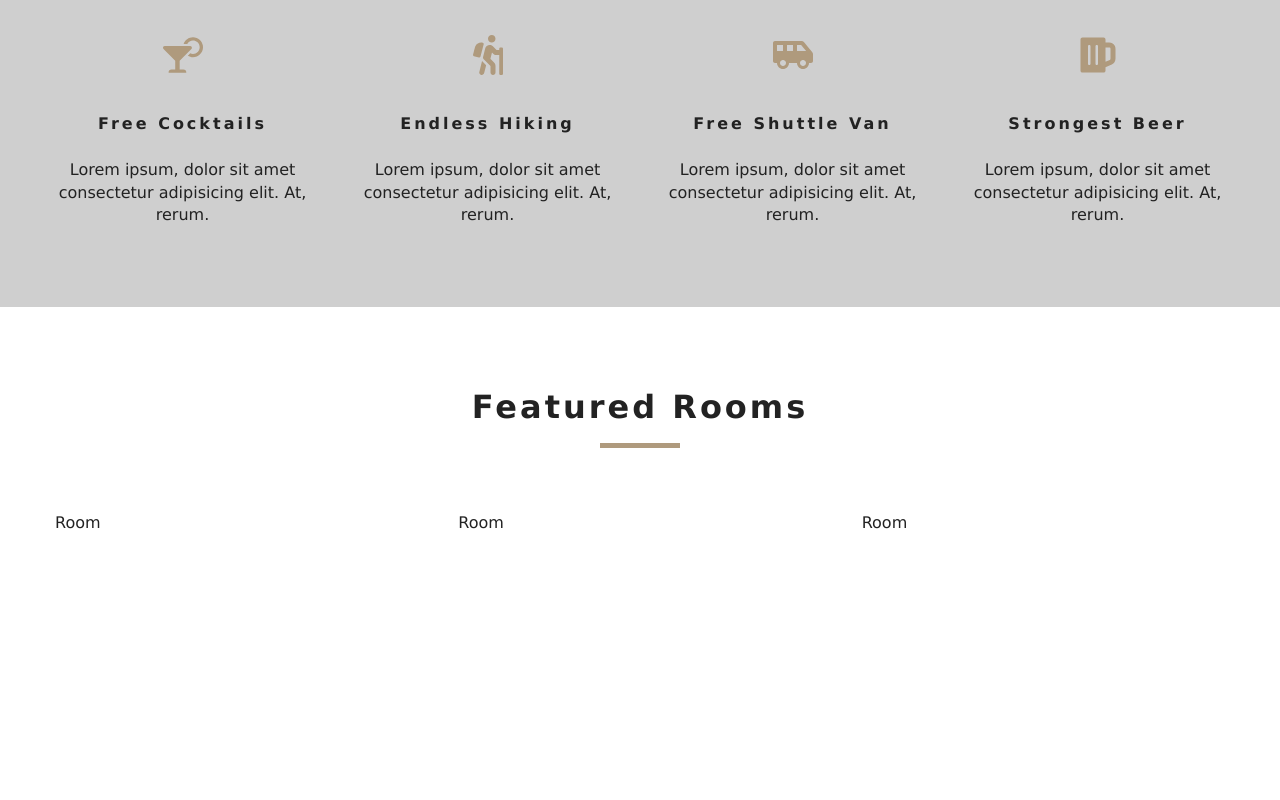
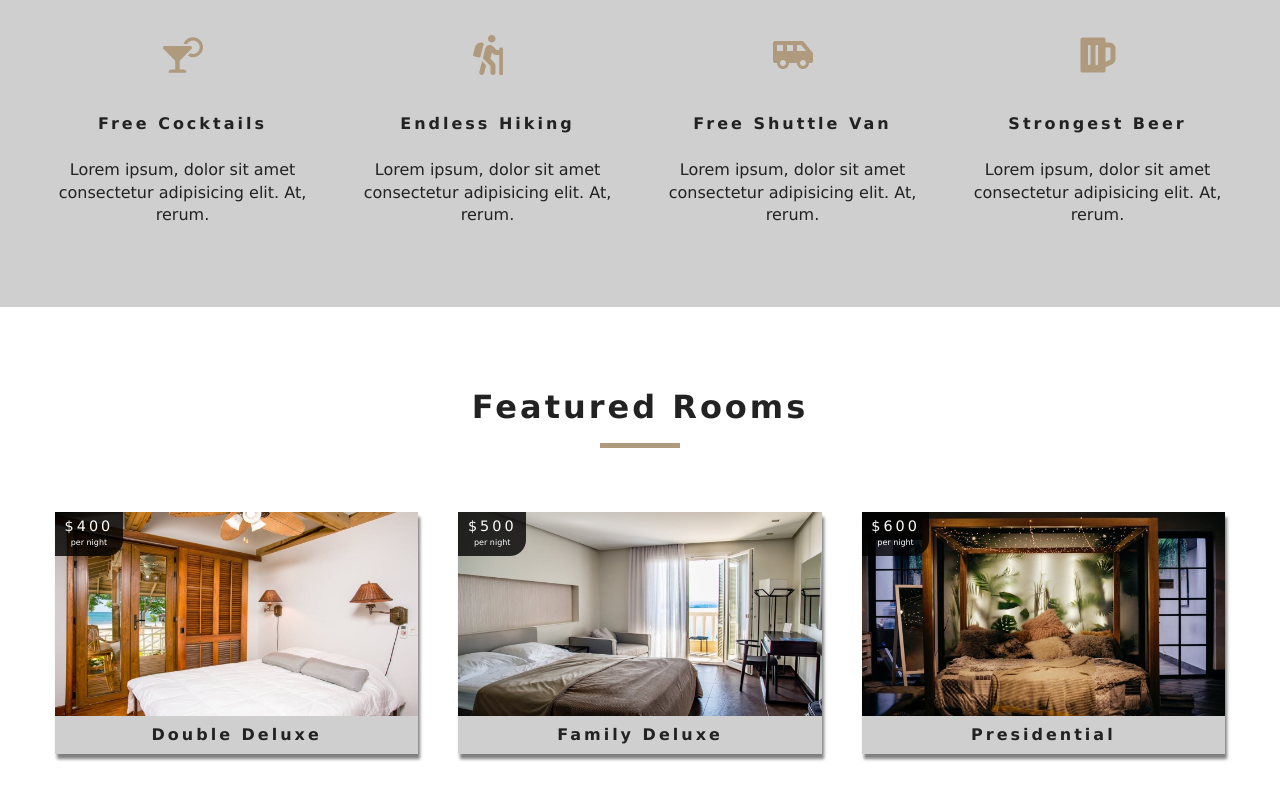
Before and after one commit to amesime-k/React-Beach-Resort, a React (Create React App) app: page / in a window 1280 px wide. Shown: the part 972-1772 px from the top of the page. Before the commit the page ends 1586 px from the top, so only its background shows below. Built offline with nearby package versions, Linux system fonts and the light colour scheme.

Commit message:
updated the context

```diff
--- a/src/component/FeaturedRooms.js
+++ b/src/component/FeaturedRooms.js
@@ -5,8 +5,9 @@ import Title from './Title'
 import Room from './Room'
 
 const FeaturedRooms = () => {
-    const roomCtx = useContext(RoomContext)
-  let { loading, featuredRooms: rooms } = roomCtx
+  const roomCtx = useContext(RoomContext)
+  let {roomData} = roomCtx
+  let { loading, featuredRooms: rooms } = roomData;
   rooms = rooms.map(room => (
     <Room  key={room.id} room={room} />
   ))
--- a/src/component/Room.js
+++ b/src/component/Room.js
@@ -1,9 +1,40 @@
 import React from 'react'
+import { Link } from 'react-router-dom'
+import defaultImg from '../images/room-1.jpeg'
+import PropTypes from 'prop-types'
 
-const Room = () => {
+
+const Room = ({room}) => {
+const {images,slug,name,price} = room
   return (
-    <div>Room</div>
+    <article className='room'>
+      <div className="img-container">
+        <img src={images[0] || defaultImg} alt="single room" />
+        <div className="price-top">
+          <h6>${price}</h6>
+          <p>per night</p>
+        </div>
+        <Link to={`/rooms/${slug}`} className='btn-primary room-link' >Features</Link>
+</div>
+      <p className='room-info'>{ name}</p>
+    </article>
   )
 }
 
+Room.propTypes = {
+  room: PropTypes.shape({
+    name: PropTypes.string.isRequired,
+    images: PropTypes.arrayOf(PropTypes.string).isRequired,
+    price: PropTypes.number.isRequired,
+    slug : PropTypes.string.isRequired
+  })
+}
+
+
+
+
+
+
+
+
 export default Room
--- a/src/context.js
+++ b/src/context.js
@@ -1,7 +1,10 @@
 import React, { useEffect, useState } from 'react'
 import items from './data'
 
-export const RoomContext = React.createContext()
+export const RoomContext = React.createContext({
+    rooms: [],
+    getRoom : (slug) => {}
+})
 
 const RoomProvider = ({ children }) => {
     const [roomData, setRoomData] = useState({
@@ -31,8 +34,20 @@ const RoomProvider = ({ children }) => {
         })
         return tempItems
     }
+
+    const getRoom = (slug) => {
+        const tempRooms = [...roomData.rooms]
+        const room = tempRooms.find(room => room.slug === slug)
+        return room
+    }
+
+    const roomContext = {
+        roomData: roomData,
+        getRoom : getRoom
+    }
+
   return (
-      <RoomContext.Provider value={roomData}>
+      <RoomContext.Provider value={roomContext}>
           {children}
    </RoomContext.Provider>
   )
--- a/src/pages/SingleRoom.js
+++ b/src/pages/SingleRoom.js
@@ -1,6 +1,10 @@
 import React from 'react'
+import defaultBcg from '../images/room-1.jpeg'
+import Hero from '../component/Hero'
+import Banner from '../component/Banner'
 
-function SingleRoom() {
+function SingleRoom(props) {
+  console.log(props)
   return (
     <div>SingleRoom</div>
   )
```
